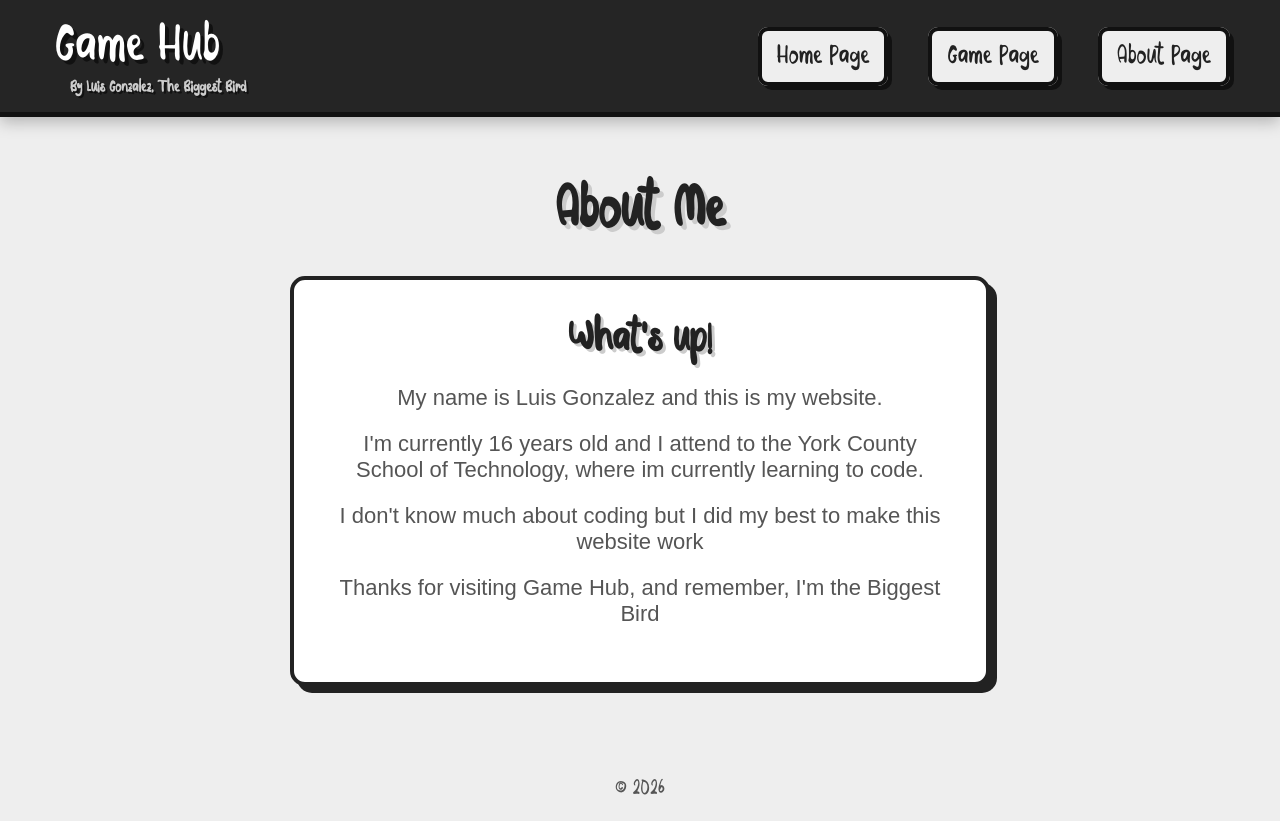
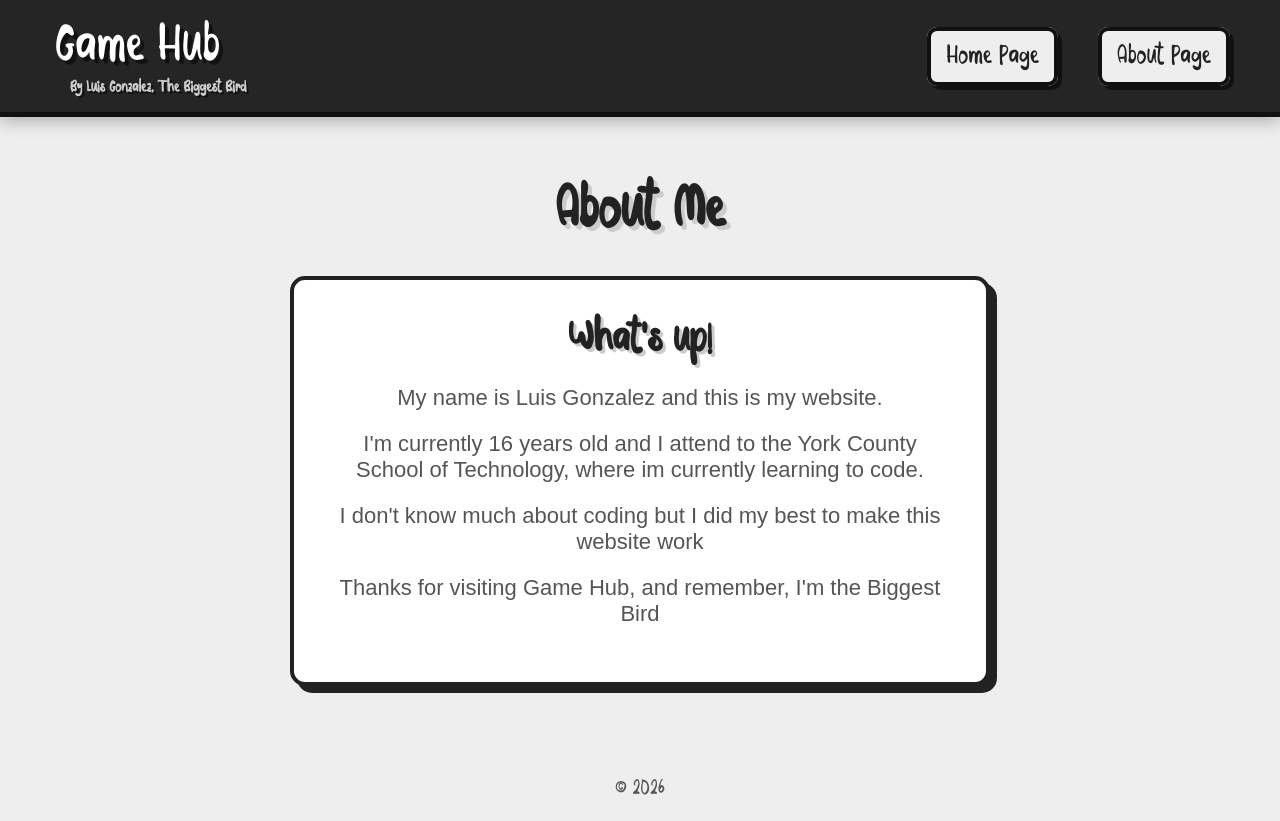
Before and after one commit to Dumprichk/Game-Hub, a plain HTML site: page about.html in a window 1280 px wide. Drawn offline with Linux system fonts and the light colour scheme.

Commit message:
Gameeeeeeeee

```diff
--- a/about.html
+++ b/about.html
@@ -22,7 +22,6 @@
 
         <ul class="nav-links">
             <li><a href="index.html">Home Page</a></li>
-            <li><a href="GetToSchool7/index.html">Game Page</a></li>
             <li><a href="about.html">About Page</a></li>
         </ul>
 
```
